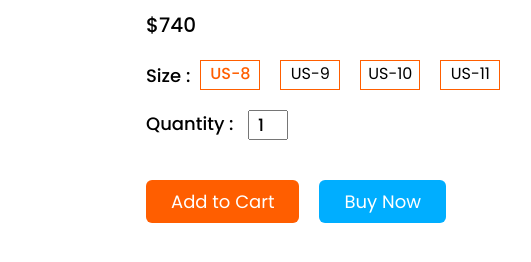
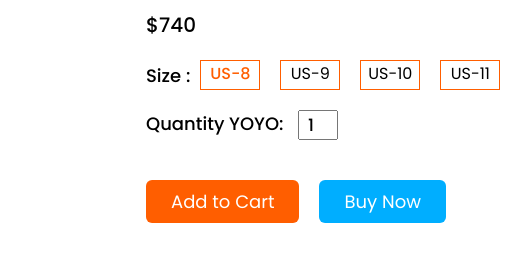
Before and after one commit to aryajeet66/demo_html, a plain HTML site: page index.html in a window 1280 px wide. Shown: the part 138-400 px from the top of the page, 394-925 px from the left. Drawn offline with Linux system fonts and the light colour scheme.

Commit message:
changes on demo

```diff
--- a/index.html
+++ b/index.html
@@ -50,7 +50,7 @@
                 <div class="psize">US-11</div>
             </div>
             <div class="quantity">
-                <p>Quantity :</p>
+                <p>Quantity YOYO:</p>
                 <input type="number" min="1" max="5" value="1">
             </div>
             <div class="btn-box">
```
